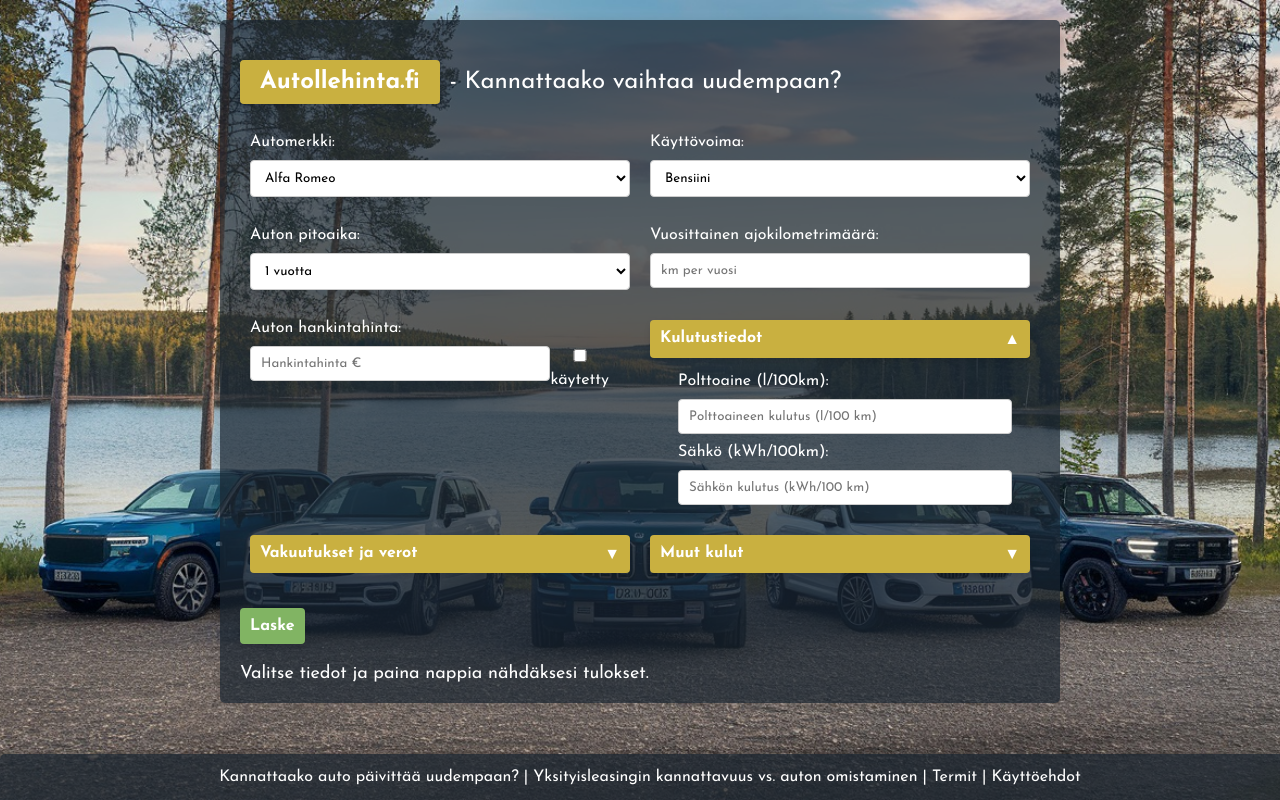
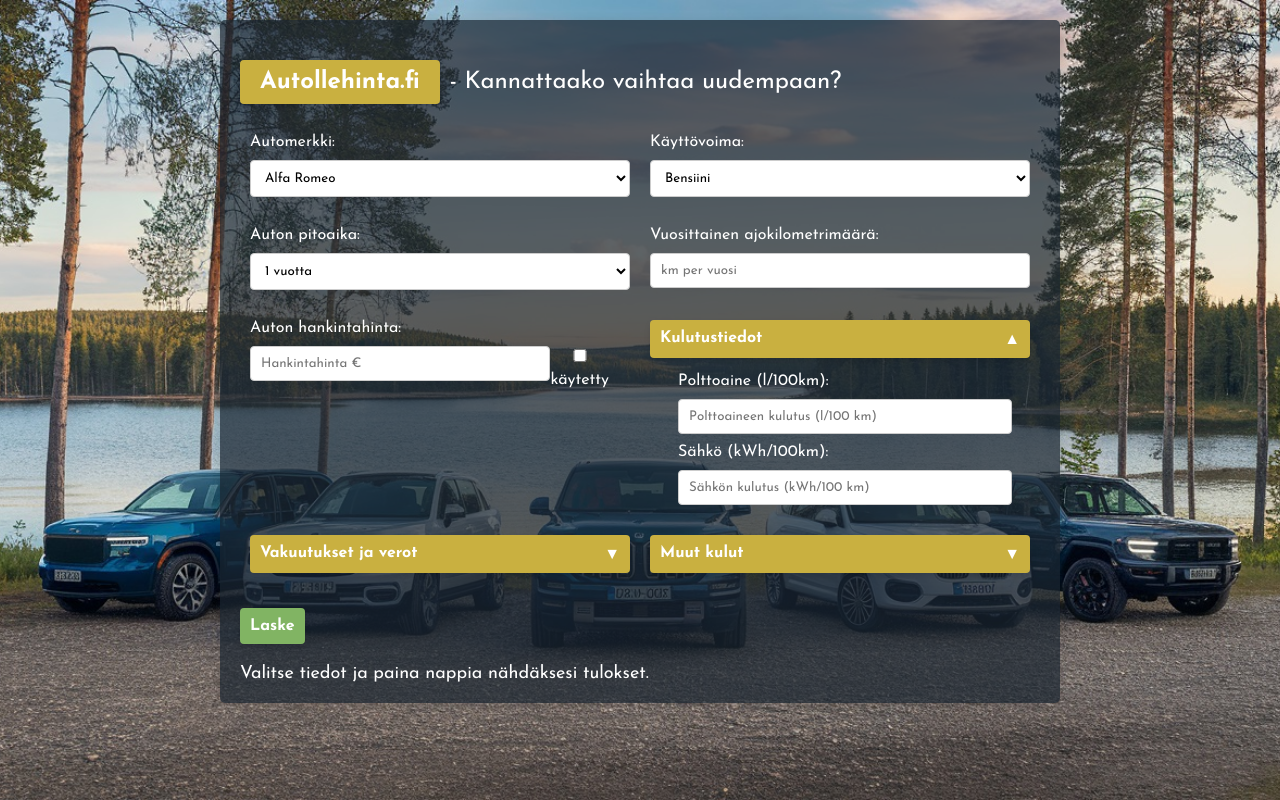
Before and after one commit to ArtoVuori/autollehinta, a website: page index.html in a window 1280 px wide. Both pictures are taken after a click on the button "Vertaa tästä". Drawn offline with Linux system fonts and the light colour scheme.

Commit message:
Footer fixes
Footer hidden when vertaa tästä clicked

```diff
--- a/javascript.js
+++ b/javascript.js
@@ -653,3 +653,8 @@ async function logAddToCompare() {
         console.error("Fetch error:", error);
     }
 }
+
+document.getElementById('mainButton').addEventListener('click', function() {
+    const footer = document.querySelector('.footer');
+    footer.classList.add('hidden-footer');
+});
--- a/search_log.csv
+++ b/search_log.csv
@@ -1,2 +1,3 @@
 Type,Timestamp,Details
 AddToCompare,2024-10-28T16:47:08.416Z,Dacia,bensiini,7,15900.00,15000,0.00,0.00,15,,,0.00,0.00,0.00,10176.00,4162.50,39313.50
+AddToCompare,2024-10-29T13:57:33.679Z,Alfa Romeo,bensiini,5,64079.00,15000,1200.00,0.00,,,,0.00,0.00,0.00,37165.82,1200.00,43165.82
--- a/style.css
+++ b/style.css
@@ -379,20 +379,30 @@ h2.inline-h2 {
     margin-bottom: 20px;
 }
 
-/* Footer Styles */
+/* Footer fixed at the bottom by default */
 .footer {
-    background-color: rgba(27, 38, 49, 0.7); /* Sama tausta kuin containerissa */
+    background-color: rgba(27, 38, 49, 0.7);
     color: #fff;
     text-align: center;
     padding: 10px;
     position: fixed;
     bottom: 0;
     left: 0;
-    width: 100%; /* Koko sivun leveys */
-    box-shadow: 0 0 10px rgba(0, 0, 0, 0.1); /* Sama varjo kuin containerissa */
-    border-radius: 5px 5px 0 0; /* Pyöristetyt kulmat yläosaan */
-    z-index: 100; /* Varmistaa, että footer näkyy kaiken muun päällä */
+    width: 100%; /* Full-width by default */
+    box-shadow: 0 0 10px rgba(0, 0, 0, 0.1);
+    border-radius: 5px 5px 0 0;
+    z-index: 100;
+    transition: all 0.3s ease; /* Smooth transition */
 }
+
+/* Hide footer */
+.hidden-footer {
+    display: none;
+}
+
+
+
+
 
 .footer-links a {
     color: #fff;
```
